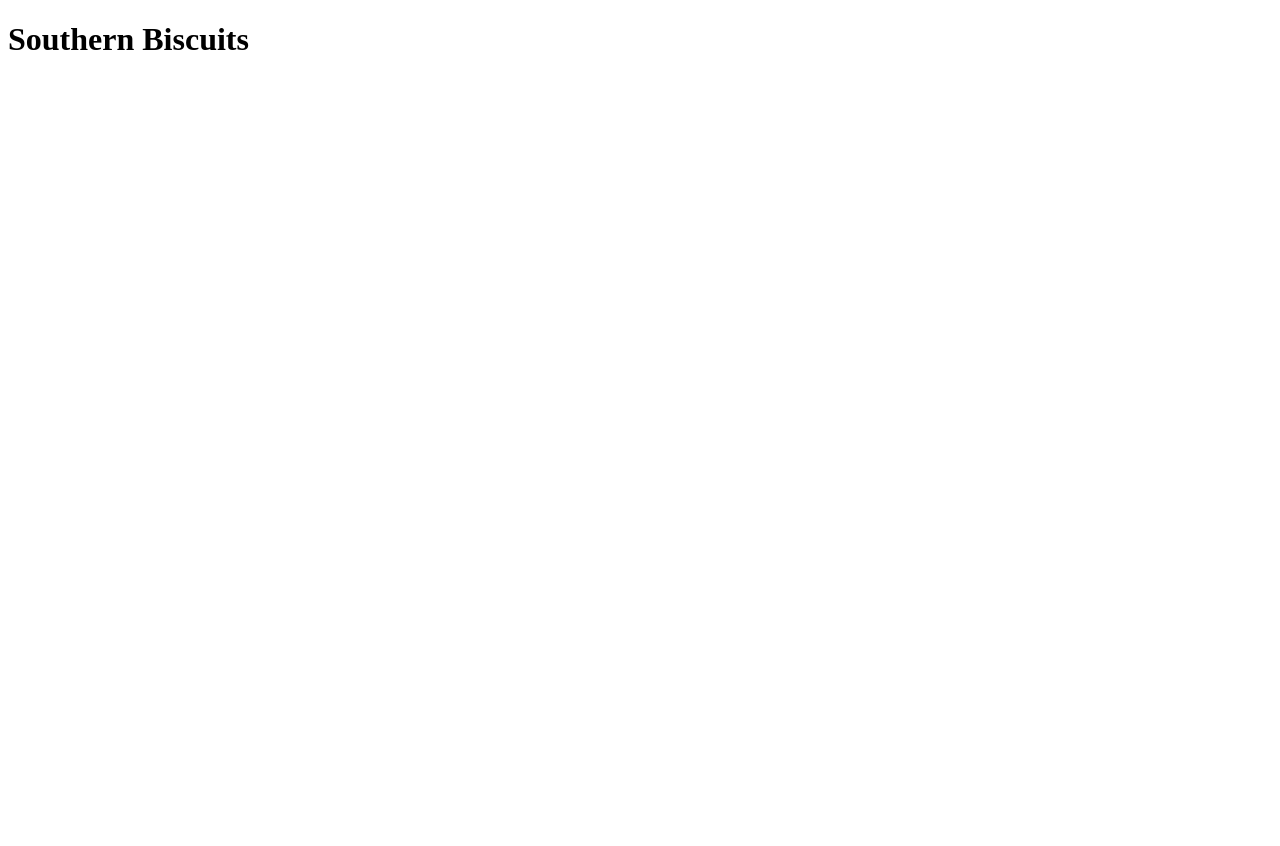
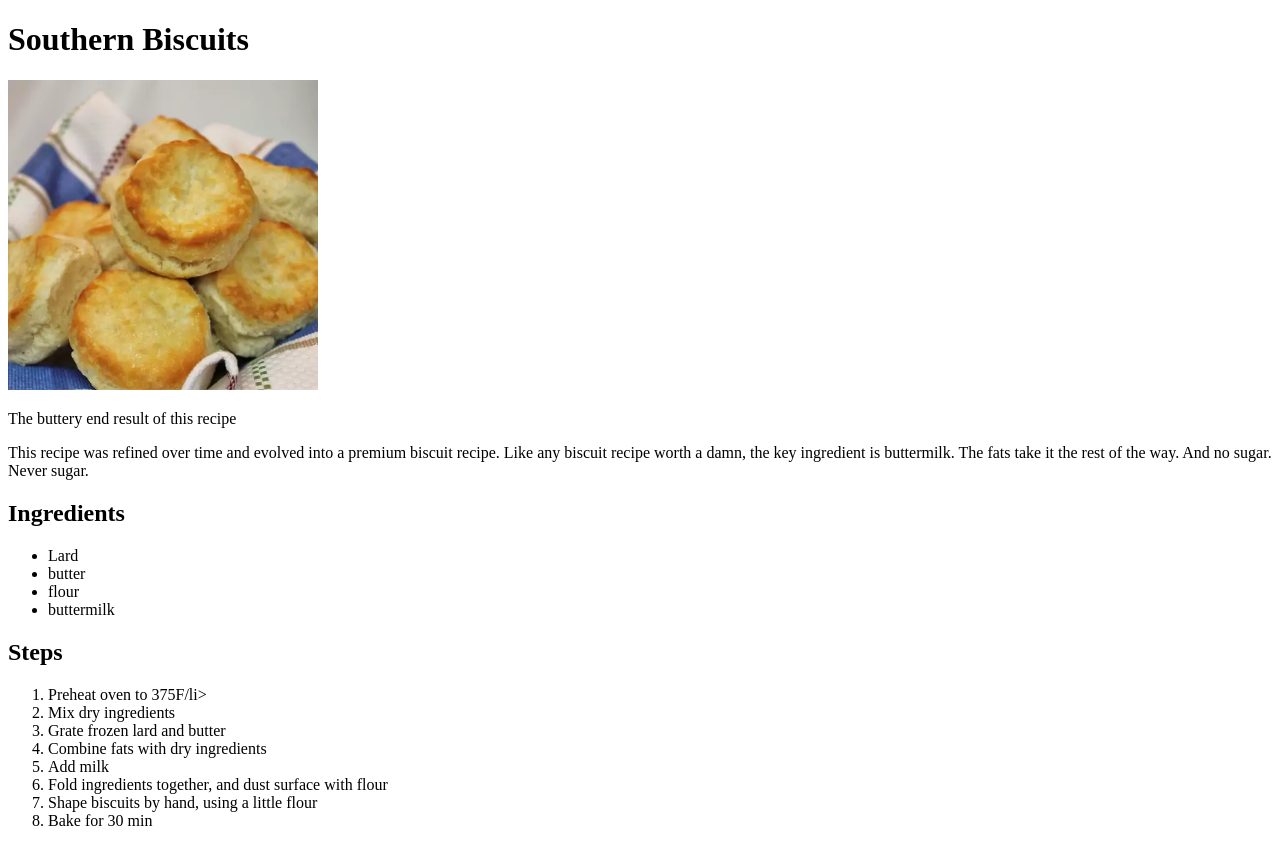
Before and after one commit to Mandatorycode/odin-recipes, a plain HTML site: page recipes/southern-biscuits.html in a window 1280 px wide. Before the commit the page ends 800 px from the top, so only its background shows below. Drawn offline with Linux system fonts and the light colour scheme.

Commit message:
Add link target and rel to index.html. Add biscuit image. Create image and text content for Southern Biscuits page

```diff
--- a/recipes/southern-biscuits.html
+++ b/recipes/southern-biscuits.html
@@ -10,7 +10,29 @@
 
 <body>
     <h1>Southern Biscuits</h1>
-
+    <img src="biscuits-img.webp" alt="image of biscuits" height="310" width="310">
+    <p>The buttery end result of this recipe</p>
+    <p> This recipe was refined over time and evolved into a premium biscuit recipe.
+        Like any biscuit recipe worth a damn, the key ingredient is buttermilk. The
+        fats take it the rest of the way. And no sugar. Never sugar.</p>
+    <h2>Ingredients</h2>
+    <ul>
+        <li>Lard</li>
+        <li>butter</li>
+        <li>flour</li>
+        <li>buttermilk</li>
+    </ul>
+    <h2>Steps</h2>
+    <ol>
+        <li>Preheat oven to 375F/li>
+        <li>Mix dry ingredients</li>
+        <li>Grate frozen lard and butter</li>
+        <li>Combine fats with dry ingredients</li>
+        <li>Add milk</li>
+        <li>Fold ingredients together, and dust surface with flour</li>
+        <li>Shape biscuits by hand, using a little flour</li>
+        <li>Bake for 30 min</li>
+    </ol>
 </body>
 
 
```
Also changed, not shown: index.html (+1 -1 lines), recipes/biscuits-img.webp (added).
